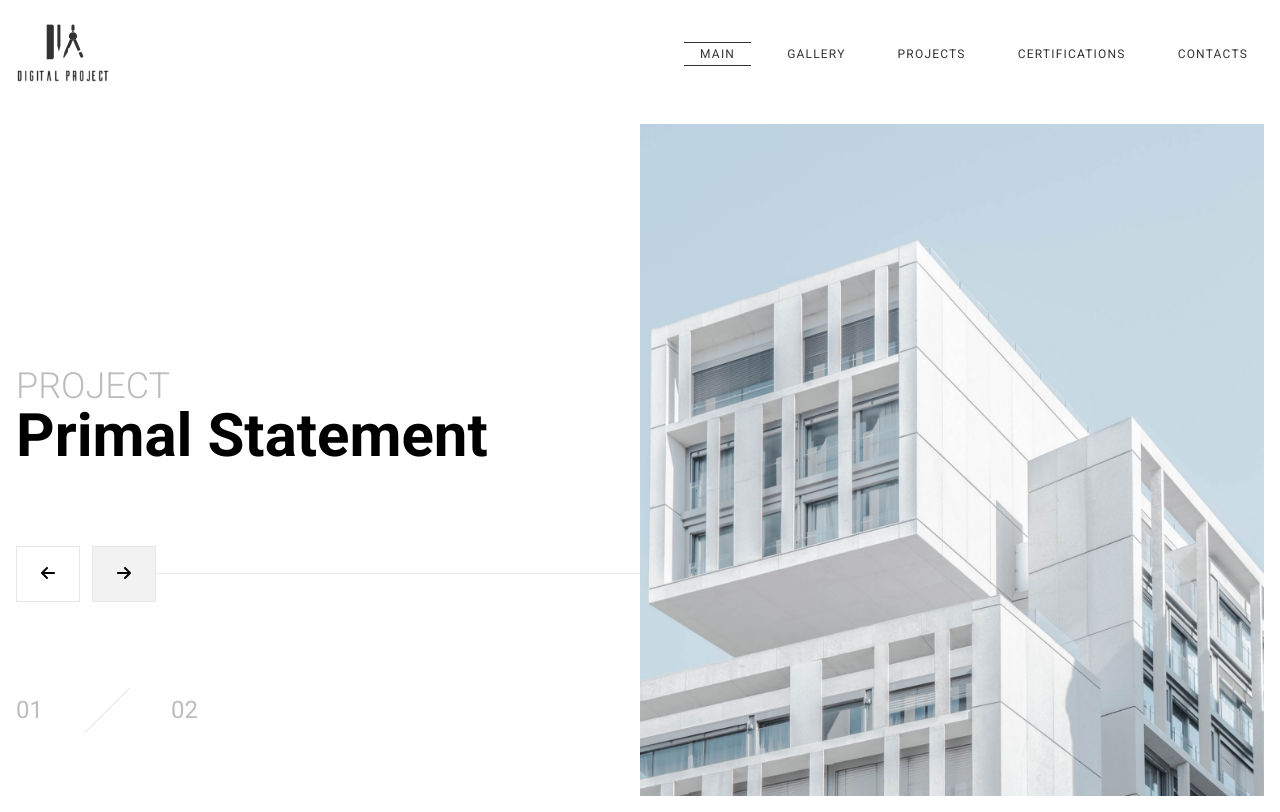
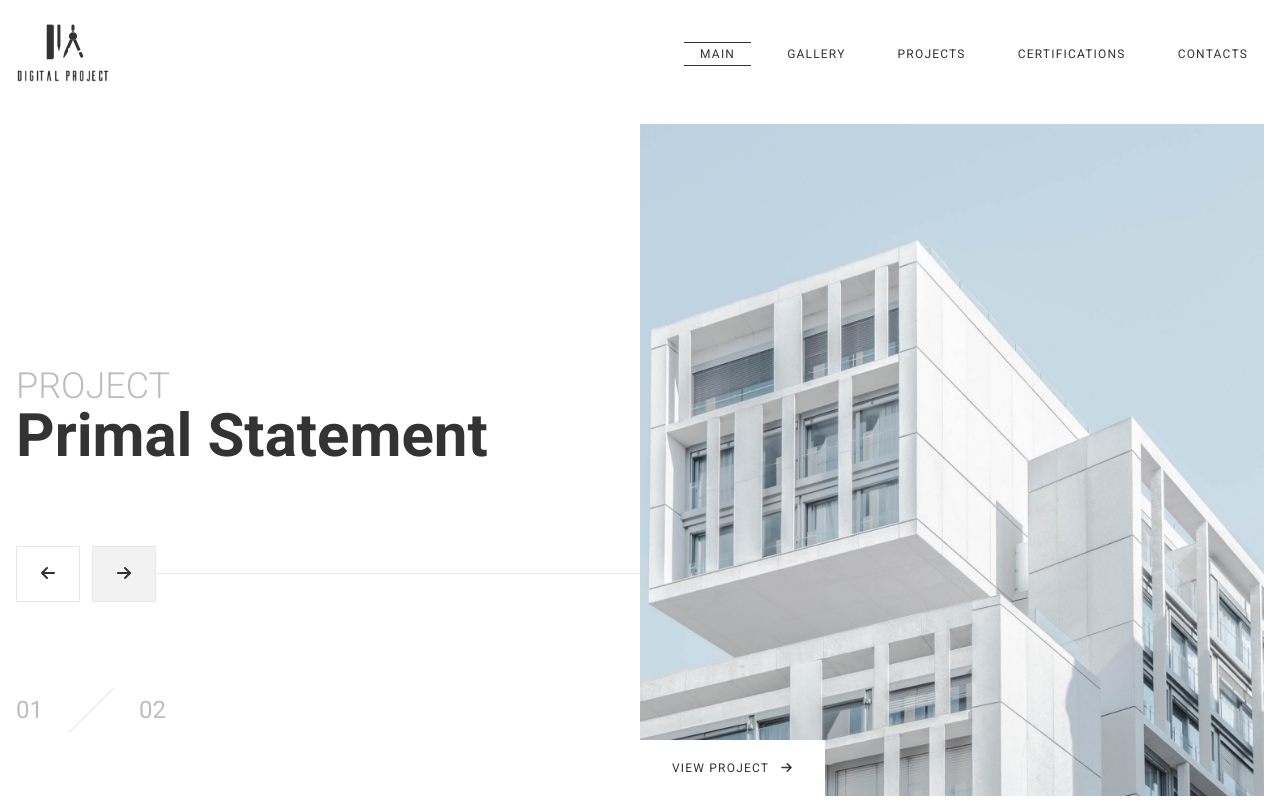
Before and after one commit to Rysth/REACT-Digital-Project, a React (Create React App) app: page / in a window 1280 px wide. Built offline with nearby package versions, Linux system fonts and the light colour scheme.

Commit message:
Complete right section.

```diff
--- a/src/pages/Home.jsx
+++ b/src/pages/Home.jsx
@@ -1,16 +1,17 @@
 import React from 'react';
+import { Link } from 'react-router-dom';
 import Portrait from '../assets/images/portrait/portrait.png';
 
 function Home() {
   return (
     <section>
-      <div className="container max-w-screen-xl p-4 mx-auto">
+      <div className="container max-w-screen-xl p-4 mx-auto text-[var(--CL-primary-gray)]">
         <div className="grid md:grid-cols-2">
           <header className="mb-5 text-center md:text-left md:flex md:flex-col md:justify-center">
             <h2 className="text-2xl md:text-3xl xl:text-4xl font-light text-[var(--CL-primary-light)] uppercase lg:mt-48">
               Project
             </h2>
-            <h2 className="text-4xl font-bold lg:text-5xl xl:text-6xl">
+            <h2 className="text-4xl font-bold lg:text-5xl xl:text-6xl ">
               Primal Statement
             </h2>
             <div className="relative flex items-center justify-center w-full gap-3 mx-auto my-3 md:justify-start md:mt-10 lg:mt-20">
@@ -28,7 +29,7 @@ function Home() {
               </button>
               <hr className="absolute top-0 right-0 w-full md:w-4/5 translate-y-[18.5px] z-10 lg:translate-y-[1.70rem]" />
             </div>
-            <div className="flex items-center justify-end md:justify-start md:mt-4 lg:mt-20 lg:gap-8">
+            <div className="flex items-center justify-end md:justify-start md:mt-4 lg:mt-20 lg:gap-4">
               <p className="text-base text-[var(--CL-primary-light)] sm:text-lg lg:text-2xl">
                 01
               </p>
@@ -40,6 +41,13 @@ function Home() {
           </header>
           <div className="relative">
             <img src={Portrait} alt="" />
+            <Link
+              to="/"
+              className="absolute bottom-0 left-0 px-8 py-5 text-xs tracking-widest uppercase bg-white text-[var(--CL-primary-gray)]"
+            >
+              View Project
+              <i className="ml-3 fa-solid fa-arrow-right" />
+            </Link>
           </div>
         </div>
       </div>
```
